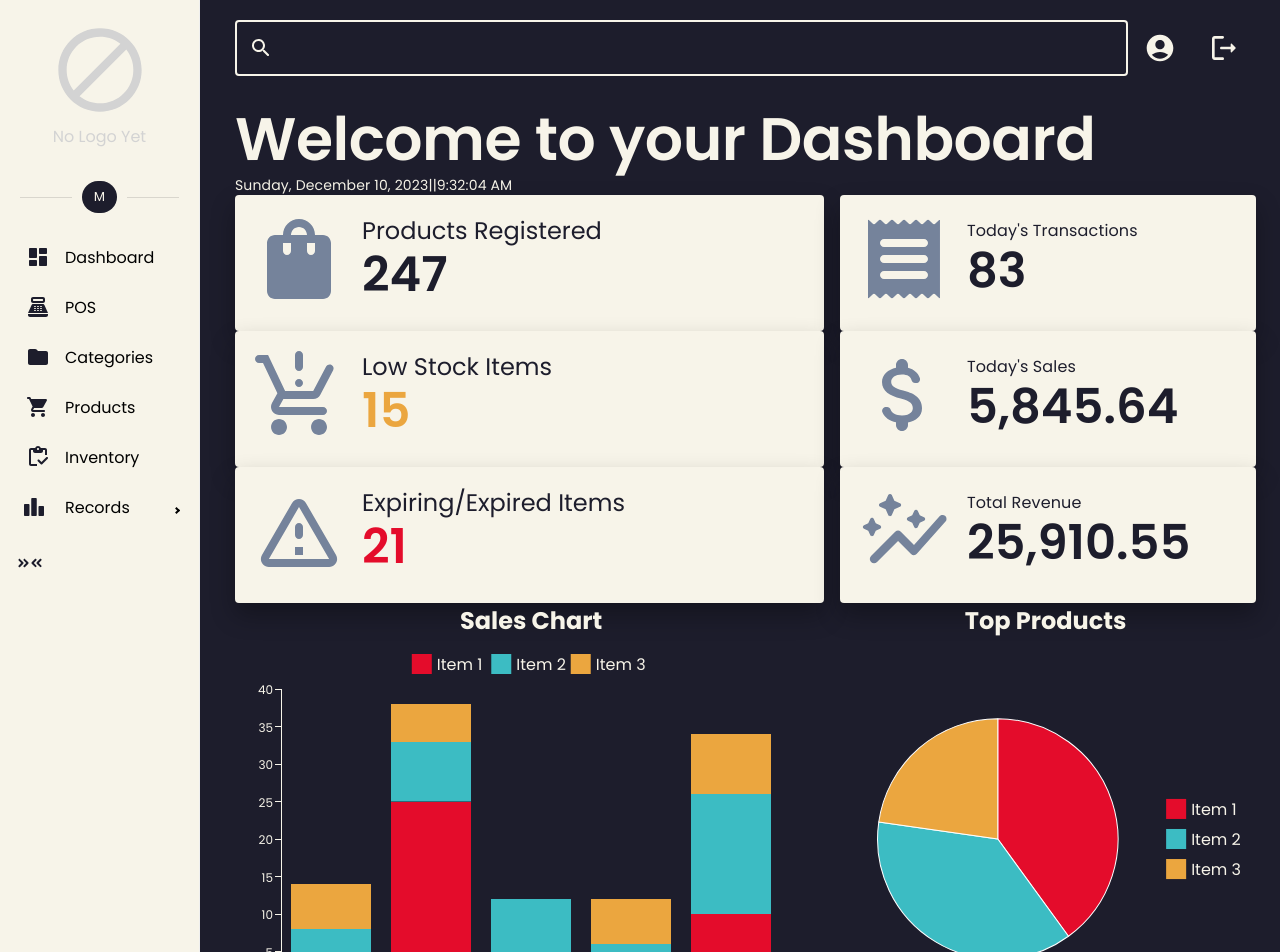
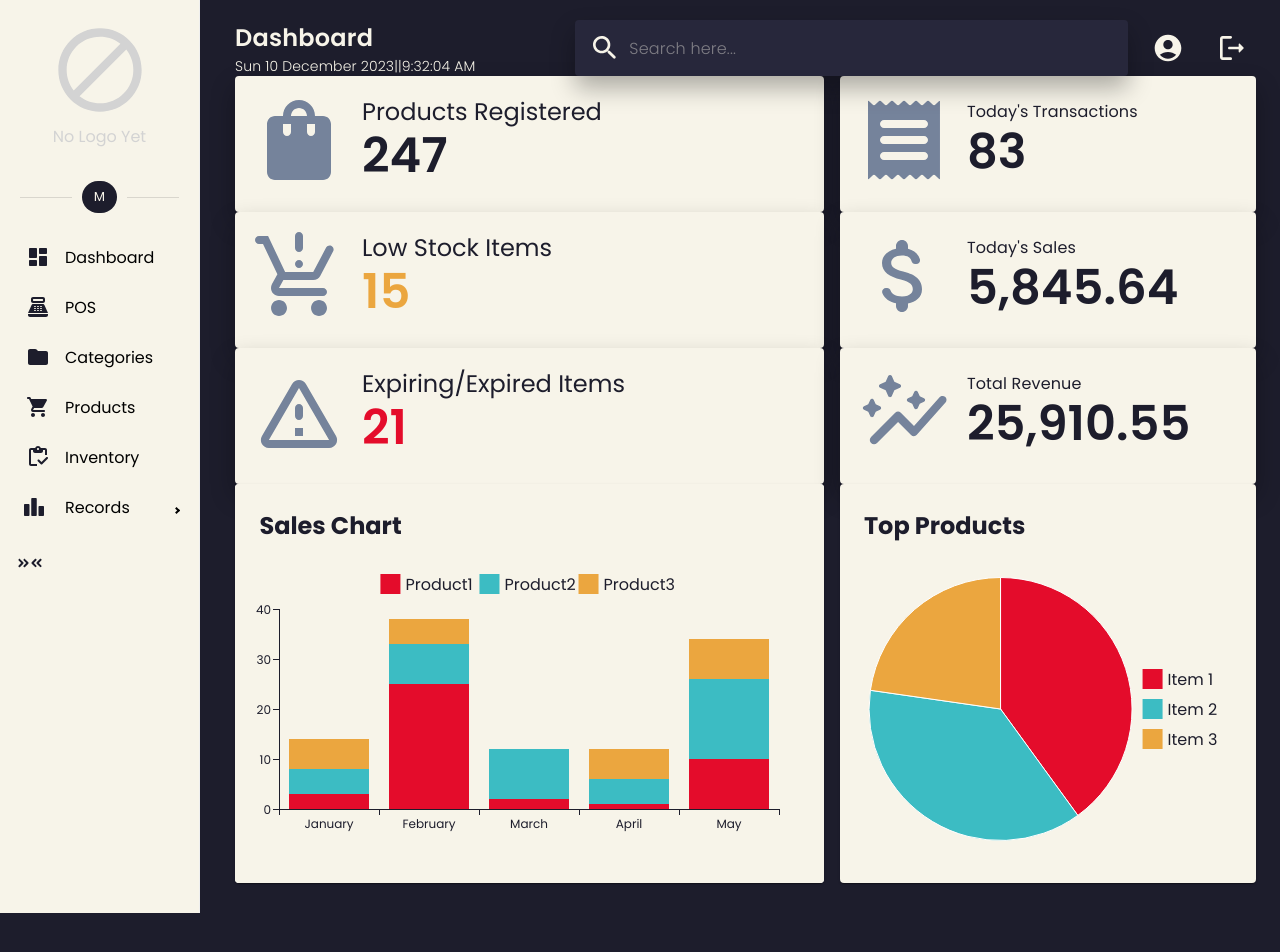
Before and after one commit to m4rceee/pos-system, a React (Vite) app: page /dashboard in a window 1280 px wide. Shown: the top 952 px of the page. After the commit the page ends 913 px from the top, so only its background shows below. Built offline with nearby package versions, Linux system fonts and the light colour scheme.

Commit message:
sidebar and header adjustments

```diff
--- a/src/LoginPage.jsx
+++ b/src/LoginPage.jsx
@@ -128,6 +128,7 @@ export default function Login() {
                         sx={{
                             mb: 3, width: '100%',
                             '& .MuiOutlinedInput-root': {
+                              height: '50px',
                             '& fieldset': {
                                 border: '2px solid lightgray',
                             },
@@ -162,6 +163,7 @@ export default function Login() {
                             sx={{
                             width: '100%',
                             '& .MuiOutlinedInput-root': {
+                              height: '50px',
                               '& fieldset': {
                                   border: '2px solid lightgray',
                               },
@@ -180,6 +182,7 @@ export default function Login() {
                   textTransform: 'none',
                   boxShadow: 'none',
                   width: '100%',
+                  height: '55px',
                   marginTop: 5,
                   marginBottom: 1,
                   padding: 2,
--- a/src/common/header.jsx
+++ b/src/common/header.jsx
@@ -1,9 +1,9 @@
 import * as React from 'react';
 import { useNavigate } from 'react-router-dom';
+import '../styles.css';
 
 import {
     AccountCircleRounded,
-    MenuRounded,
     SearchRounded,
     LogoutRounded,
 } from "@mui/icons-material";
@@ -13,12 +13,7 @@ import {
     InputAdornment,
     Stack,
     Button,
-    Popper,
-    MenuItem,
-    MenuList,
-    Paper,
-    ClickAwayListener,
-    Grow,
+    IconButton,
 } from "@mui/material";
 
 const colors = {
@@ -43,35 +38,47 @@ export default function Header() {
     return(
 
         <>
-                <Stack direction="row" spacing={2} alignItems="center">
+                <Stack direction="row" spacing={2}>
                     <TextField
                     variant="outlined"
                     fullWidth
+                    placeholder='Search here...'
                     InputProps={{
                         startAdornment: (
                         <InputAdornment position="start">
-                            <SearchRounded sx={{color: colors.secondary}}/>
+                            <SearchRounded sx={{fontSize: '2rem', color: colors.secondary}}/>
                         </InputAdornment>
                         ),
                     }}
                     sx={{
+
                         '& .MuiOutlinedInput-root': {
+                            backgroundColor: '#27273b',
+                            boxShadow: '0 12px 24px rgba(0, 0, 0, 0.3)',
                             '& fieldset': {
-                                border: `2px solid ${colors.secondary}`,
+                                border: 'none',
                             },
                             '&.Mui-focused fieldset': {
-                                border: `4px solid ${colors.secondary}`,
+                                border: 'none',
                             },
                         },
                         '& input': {
+                            fontFamily: 'Poppins, sans-serif',
+                            fontWeight: '300',
                             color: colors.secondary,
                         },
+                        '& input::placeholder': {
+                            fontFamily: 'Poppins, sans-serif',
+                            fontWeight: '300',
+                        }
                     }}
                     />
-                    <AccountCircleRounded style={{ cursor: 'pointer', color: colors.secondary, fontSize: '2rem' }} />
-                    <Button>
+                    <IconButton>
+                        <AccountCircleRounded style={{ cursor: 'pointer', color: colors.secondary, fontSize: '2rem' }} />
+                    </IconButton>
+                    <IconButton>
                         <LogoutRounded onClick={handleLogout} style={{ color: colors.secondary, fontSize: '2rem' }} />
-                    </Button>
+                    </IconButton>
                 </Stack>
         </>
 
--- a/src/common/sidebar.jsx
+++ b/src/common/sidebar.jsx
@@ -3,6 +3,7 @@ import { useNavigate } from 'react-router-dom';
 
 import "../styles.css"
 import 'typeface-poppins';
+
 import {
     Sidebar,
     Menu,
@@ -49,6 +50,17 @@ export default function SideBar() {
 
     const [collapsed, setCollapsed] = useState(false);
     const [hovered, setHovered] = useState(false);
+    const [hoveredItem, setHoveredItem] = useState(null);
+
+    const handleItemHover = (itemId) => {
+        setHoveredItem(itemId);
+    };
+
+    const getMenuItemStyle = (itemId) => ({
+        backgroundColor: hoveredItem === itemId ? '#e9e1c4' : 'transparent',
+        transition: '0.2s ease',
+      });
+
     const iconSize = collapsed ? 50 : 100;
 
     const handleCategoryHome = () => {
@@ -122,30 +134,52 @@ export default function SideBar() {
                             ) : (
                                 <>
                                     <MenuItem
+                                        onMouseEnter={() => handleItemHover('item1')}
+                                        onMouseLeave={() => handleItemHover(null)}
+                                        style={getMenuItemStyle('item1')}
                                         onClick={handleDashboardHome}
                                         className='p-1'
-                                        sx={{display: 'flex', alignItems: 'center', fontSize: '5rem', color: colors.primary }}
-                                        icon={<DashboardRounded sx={{ marginBottom: '3px', color: colors.primary }} />}>
+                                        icon={<DashboardRounded sx={{ marginBottom: '3px',color: colors.primary,}}/>}>
                                         Dashboard
                                     </MenuItem>
-                                    <MenuItem className='p-1' sx={{ display: 'flex', alignItems: 'center', fontSize: '5rem' }}
+                                    <MenuItem
+                                        className='p-1'
+                                        onMouseEnter={() => handleItemHover('item2')}
+                                        onMouseLeave={() => handleItemHover(null)}
+                                        style={getMenuItemStyle('item2')}
                                         icon={<PointOfSaleRounded sx={{ marginBottom: '3px', color: colors.primary }} />}>
                                         POS
                                     </MenuItem>
-                                    <MenuItem onClick={handleCategoryHome} className='p-1' sx={{ display: 'flex', alignItems: 'center', fontSize: '5rem' }}
+                                    <MenuItem
+                                        onClick={handleCategoryHome}
+                                        className='p-1'
+                                        onMouseEnter={() => handleItemHover('item3')}
+                                        onMouseLeave={() => handleItemHover(null)}
+                                        style={getMenuItemStyle('item3')}
                                         icon={<FolderRounded sx={{ marginBottom: '3px', color: colors.primary }} />}>
                                         Categories
                                     </MenuItem>
-                                    <MenuItem className='p-1' sx={{ display: 'flex', alignItems: 'center', fontSize: '5rem' }}
+                                    <MenuItem
+                                        className='p-1'
+                                        onMouseEnter={() => handleItemHover('item4')}
+                                        onMouseLeave={() => handleItemHover(null)}
+                                        style={getMenuItemStyle('item4')}
                                         icon={<ShoppingCartRounded sx={{ marginBottom: '3px', color: colors.primary }} />}>
                                         Products
                                     </MenuItem>
-                                    <MenuItem className='p-1' sx={{ display: 'flex', alignItems: 'center', fontSize: '5rem' }}
+                                    <MenuItem
+                                        className='p-1'
+                                        onMouseEnter={() => handleItemHover('item5')}
+                                        onMouseLeave={() => handleItemHover(null)}
+                                        style={getMenuItemStyle('item5')}
                                         icon={<InventoryRounded sx={{ marginBottom: '3px', color: colors.primary }} />}>
                                         Inventory
                                     </MenuItem>
                                     <SubMenu
                                         className='p-1'
+                                        onMouseEnter={() => handleItemHover('records')}
+                                        onMouseLeave={() => handleItemHover(null)}
+                                        style={getMenuItemStyle('records')}
                                         label="Records"
                                         icon={<LeaderboardRounded
                                             sx={{
@@ -156,11 +190,21 @@ export default function SideBar() {
                                             />}
 
                                         >
-                                        <MenuItem className='p-1' sx={{ fontSize: '5rem' }}
+                                        <MenuItem
+                                            className='p-1'
+                                            onMouseEnter={() => handleItemHover('sales')}
+                                            onMouseLeave={() => handleItemHover(null)}
+                                            style={getMenuItemStyle('sales')}
+                                            sx={{fontSize: '5rem' }}
                                             icon={<ShowChartRounded sx={{ marginBottom: '3px', color: colors.primary }} />}>
                                             Sales
                                         </MenuItem>
-                                        <MenuItem className='p-1' sx={{ fontSize: '5rem' }}
+                                        <MenuItem
+                                            className='p-1'
+                                            onMouseEnter={() => handleItemHover('analytics')}
+                                            onMouseLeave={() => handleItemHover(null)}
+                                            style={getMenuItemStyle('analytics')}
+                                            sx={{ fontSize: '5rem' }}
                                             icon={<DonutLargeRounded sx={{ marginBottom: '3px', color: colors.primary }} />}>
                                             Analytics
                                         </MenuItem>
@@ -176,10 +220,14 @@ export default function SideBar() {
                                 onClick={() => setCollapsed(!collapsed)}
                                 onMouseEnter={() => setHovered(true)}
                                 onMouseLeave={() => setHovered(false)}
-                                style={{
-                                    backgroundColor: 'transparent',
+                                sx={{
+                                    backgroundColor: 'none',
                                     borderRadius: '50%',
                                     color: colors.primary,
+                                    transition: '0.2s ease-in-out',
+                                    '&:hover': {
+                                        backgroundColor: '#e9e1c4',
+                                    }
                                 }}
                                 >
                                 {collapsed ? <UnfoldMoreDoubleRounded sx={{ transform: 'rotate(90deg)' }}/> : <UnfoldLessDoubleRounded sx={{ transform: 'rotate(90deg)' }}/>}
--- a/src/dashboard.jsx
+++ b/src/dashboard.jsx
@@ -32,7 +32,7 @@ const customTheme = createTheme({
     },
     palette: {
         text: {
-          primary: '#F7F4E9',
+          primary: '#1D1D2C',
         },
     },
   });
@@ -77,8 +77,13 @@ export default function DashboardHome() {
   }, []);
 
   const formatDate = (date) => {
-  const options = { weekday: 'long', year: 'numeric', month: 'long', day: 'numeric' };
-    return date.toLocaleDateString(undefined, options);
+  const options = { weekday: 'short', day: 'numeric', month: 'long', year: 'numeric' };
+    const formattedDate = date.toLocaleTimeString(undefined, options).replace(/,/g, '');
+
+    const [weekday, month, day, year] = formattedDate.split(' ');
+
+    // Concatenate the parts in the desired order
+    return `${weekday} ${day} ${month} ${year}`;
   };
 
   const formatTime = (date) => {
@@ -90,18 +95,15 @@ export default function DashboardHome() {
 
         <>
             <div style={{ display: 'flex' }}>
-                <SideBar />
-
+                <SideBar/>
+                <div>
                 <Container maxWidth="xl" style={{ paddingLeft: '35px', paddingTop: '20px' }}>
-                    <Grid container >
-                        <Grid xs={12} sx={{ marginBottom: '27px' }}>
-                            <Header />
-                        </Grid>
-                        <Grid xs={12}>
-                            <Typography variant='h2' sx={{ fontFamily: 'Poppins, sans-serif', fontWeight: '600', color: colors.secondary }}>
-                                Welcome to your Dashboard
+                    <Grid container style={{display: 'flex', flexDirection: 'row', justifyContent: 'space-between', alignItems: 'center' }}>
+                            <Grid xs={4} sx={{ alignItems: 'center' }}>
+                                <Typography sx={{ fontFamily: 'Poppins, sans-serif', fontWeight: '600', fontSize: '1.5rem', color: colors.secondary }}>
+                                    Dashboard
                                 </Typography>
-                            <Typography variant='body2' sx={{ fontFamily: 'Poppins, sans-serif', color: colors.secondary }}>
+                                <Typography variant='body2' sx={{ fontFamily: 'Poppins, sans-serif', color: colors.secondary, fontWeight: 'light' }}>
                                     <Stack direction="row">
                                         <p className='pr-3'>{formatDate(currentDateTime)}</p>
                                         <p className='pr-3'>||</p>
@@ -109,7 +111,12 @@ export default function DashboardHome() {
                                     </Stack>
                                 </Typography>
                             </Grid>
+                            <Grid xs={8} sx={{ alignItems: 'center' }}>
+                                <Header />
+                            </Grid>
+                    </Grid>
 
+                    <Grid container>
                         <Grid className='pt-8' container spacing={2}>
                             <Grid item xs={7}>
                                 <Card style={{ background: colors.secondary, boxShadow: '0 12px 24px rgba(0, 0, 0, 0.3)' }}>
@@ -209,30 +216,34 @@ export default function DashboardHome() {
                             </Grid>
                         </Grid>
 
-                        <Grid className='pt-10' container spacing={1}>
+                        <Grid className='pt-10' container spacing={2}>
                             <Grid item xs={7}>
                                 <ThemeProvider theme={customTheme}>
-                                    <div style={{ display: 'flex', flexDirection: 'column', alignItems: 'center', justifyContent: 'center', height: '100%' }}>
-                                        <Typography sx={{ color: colors.secondary, fontSize: '1.5rem', fontWeight: '700' }}>Sales Chart</Typography>
+                                    <Card style={{marginBottom: '30px'}}>
+                                        <CardContent style={{ backgroundColor: colors.secondary, display: 'flex', flexDirection: 'column', alignItems: 'center', justifyContent: 'center', height: '100%', padding: '1.5rem' }}>
+                                            <Stack>
+                                                <Typography sx={{ paddingLeft: '30px', paddingBottom: '15px', color: colors.primary, fontSize: '1.5rem', fontWeight: '700', textAlign: 'left' }}>Sales Chart</Typography>
                                                 <BarChart
                                                     width={600}
-                                                height={400}
+                                                    height={300}
                                                     series={[
-                                                    { data: pData, label: 'Item 1', id: 'pvId', stack: 'total', color: '#E40C2B'},
-                                                    { data: uData, label: 'Item 2', id: 'uvId', stack: 'total', color: '#3CBCC3'},
-                                                    { data: vData, label: 'Item 3', id: 'vvId', stack: 'total', color: '#EBA63F'},
+                                                    { data: pData, label: 'Product1', id: 'pvId', stack: 'total', color: '#E40C2B' },
+                                                    { data: uData, label: 'Product2', id: 'uvId', stack: 'total', color: '#3CBCC3' },
+                                                    { data: vData, label: 'Product3', id: 'vvId', stack: 'total', color: '#EBA63F' },
                                                     ]}
                                                     xAxis={[{ data: xLabels, scaleType: 'band' }]}
-
                                                 />
-                                    </div>
+                                            </Stack>
+                                        </CardContent>
+                                    </Card>
                                 </ThemeProvider>
                             </Grid>
 
                             <Grid item xs={5}>
                                 <ThemeProvider theme={customTheme}>
-                                    <div style={{ display: 'flex', flexDirection: 'column', alignItems: 'center', justifyContent: 'center', height: '100%' }}>
-                                        <Typography sx={{ color: colors.secondary, fontSize: '1.5rem', fontWeight: '700' }}>Top Products</Typography>
+                                    <Card style={{ backgroundColor: colors.secondary }}>
+                                            <Stack style={{ display: 'flex', flexDirection: 'column', alignItems: 'left', justifyContent: 'center', height: '100%', padding: '1.5rem' }}>
+                                                <Typography style={{ paddingBottom: '15px', color: colors.primary, fontSize: '1.5rem', fontWeight: '700', textAlign: 'left' }}>Top Products</Typography>
                                                 <PieChart
                                                     series={[
                                                         {
@@ -241,15 +252,17 @@ export default function DashboardHome() {
                                                         faded: { innerRadius: 30, additionalRadius: -30 },
                                                         },
                                                     ]}
-                                            height={250}
+                                                    height={300}
                                                 />
-                                    </div>
+                                            </Stack>
+                                    </Card>
                                 </ThemeProvider>
                             </Grid>
                         </Grid>
 
                     </Grid>
                 </Container>
+                </div>
 
             </div>
         </>
--- a/src/styles.css
+++ b/src/styles.css
@@ -6,3 +6,11 @@ body {
     background-color: #1D1D2C;
     font-family: poppins;
 }
+
+.iconButtonCollapse {
+    transition: black 0.2s ease-in-out;
+}
+
+.iconButtonCollapse:hover {
+    background-color: aquamarine;
+}
```
Lines whose indentation alone changed are shown as unchanged.
